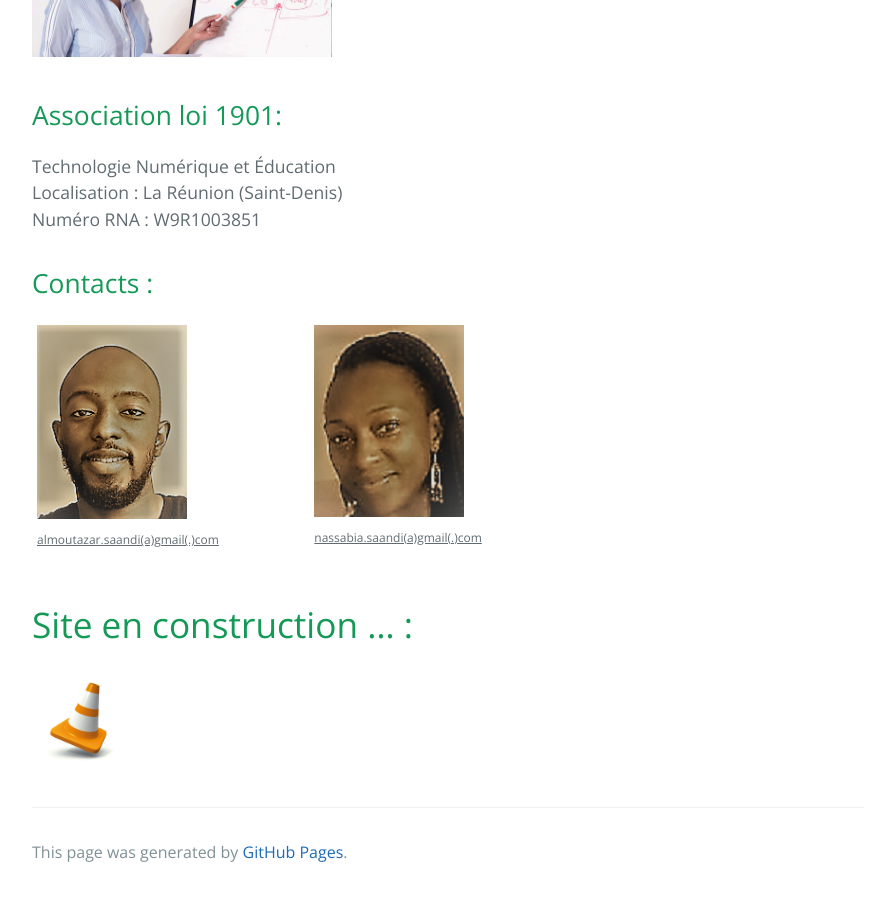
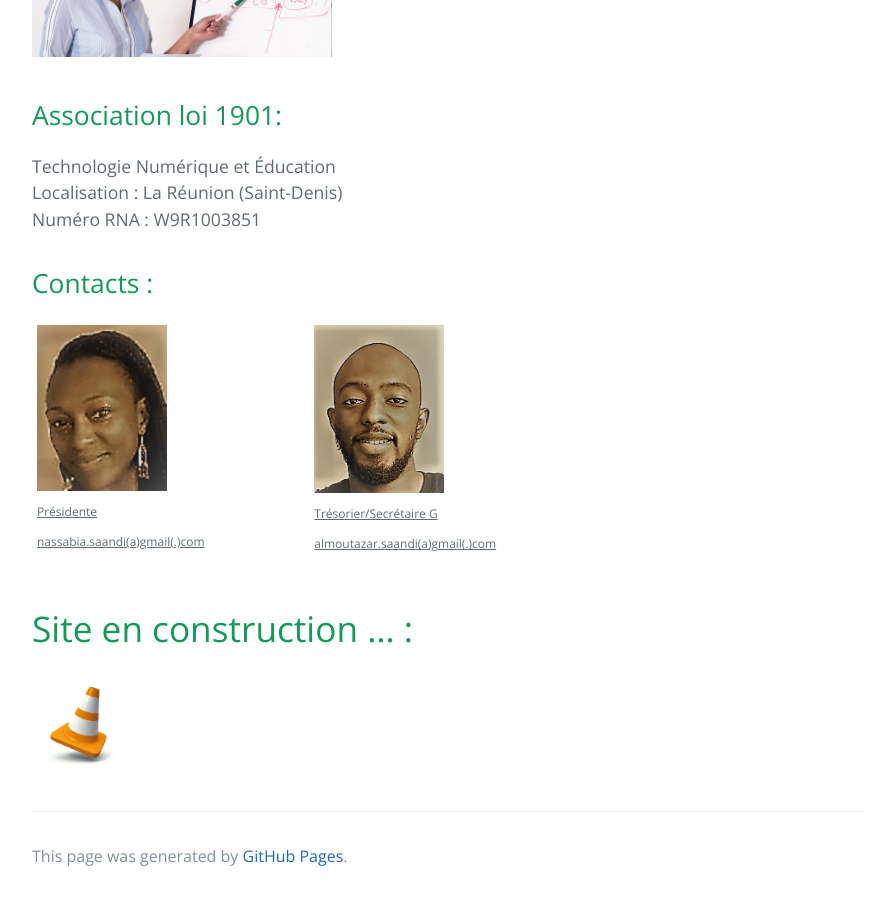
Before and after one commit to tech-num/tech-num.github.io, a Jekyll site: the page built from index.md, in a window 1280 px wide and 900 px high, scrolled down 1105 px. Shown: the whole window, without its empty margins (192-1087 px from the left). Built offline with Jekyll 4.4.1, drawn with Linux system fonts in a browser that asks for light colours.

Commit message:
Update index.md

```diff
--- a/index.md
+++ b/index.md
@@ -25,12 +25,14 @@ Numéro RNA : W9R1003851 <br>
 
 <div class="row">
   <div class="column">
-    <img align="center" src="local/images/al.png" width="150">
-    <p style="font-size:12px"><u>almoutazar.saandi(a)gmail(.)com</u></p>
+    <img align="center" src="local/images/na.png" width="130">
+    <p style="font-size:12px"><u>Présidente</u></p>
+    <p style="font-size:12px"><u>nassabia.saandi(a)gmail(.)com</u></p>
   </div>
   <div class="column">
-    <img align="center" src="local/images/na.png" width="150">
-    <p style="font-size:12px"><u>nassabia.saandi(a)gmail(.)com</u></p>
+    <img align="center" src="local/images/al.png" width="130">
+    <p style="font-size:12px"><u>Trésorier/Secrétaire G</u></p>
+    <p style="font-size:12px"><u>almoutazar.saandi(a)gmail(.)com</u></p>
   </div>
 </div>
 
```
